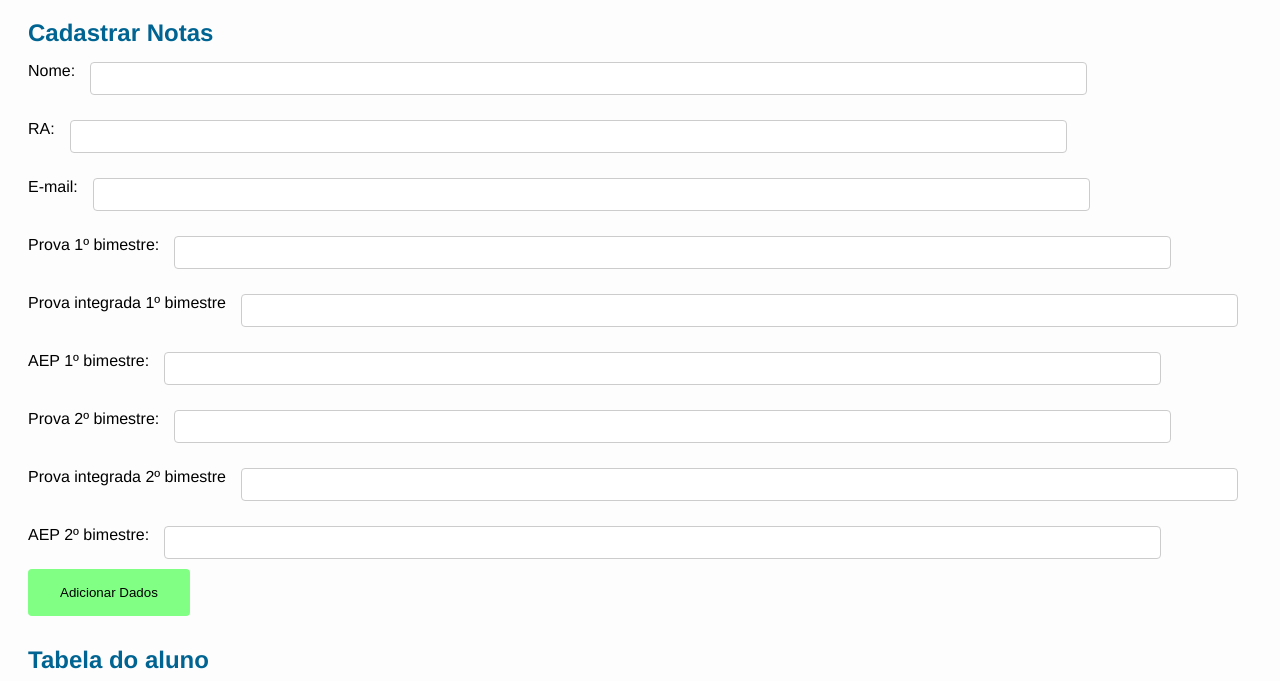
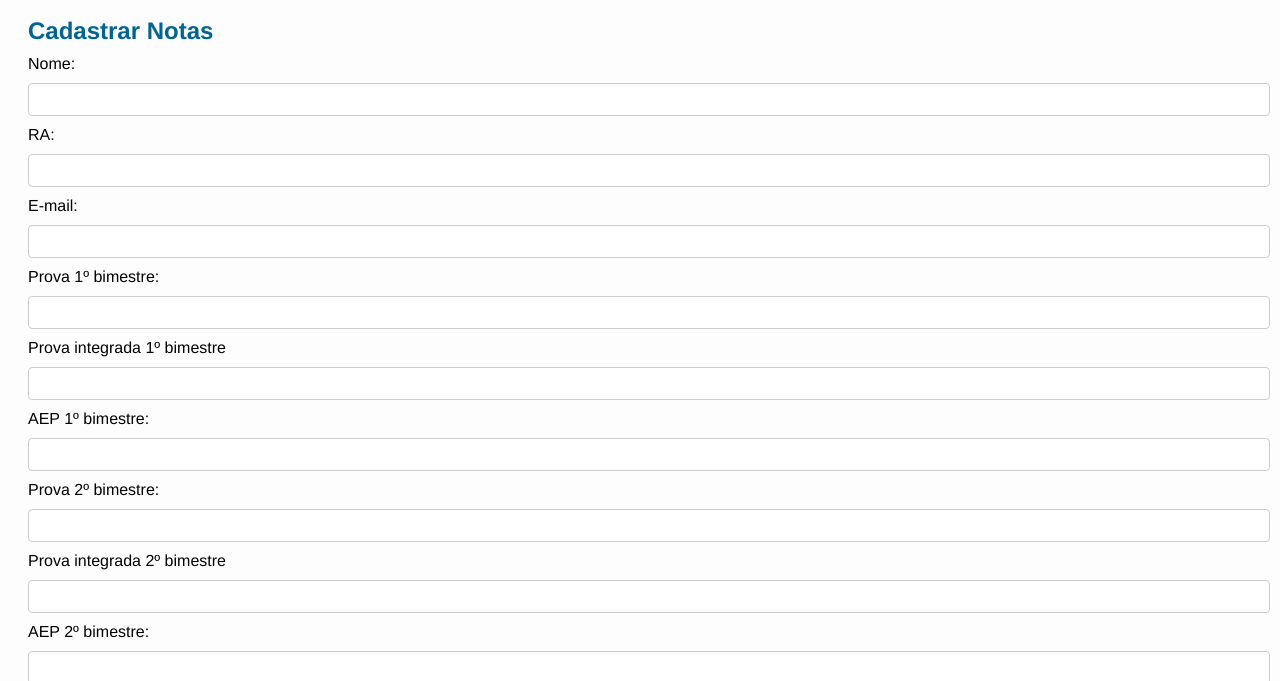
Before and after one commit to thiagosabatke/Gestao-de-Notas-JS, a plain HTML site: page index.html in a window 1280 px wide. Shown: the part 89-770 px from the top of the page. Drawn offline with Linux system fonts and the light colour scheme.

Commit message:
Rocha commit

```diff
--- a/assets/css/style.css
+++ b/assets/css/style.css
@@ -1,10 +1,9 @@
 label {
-    display: flex;
     margin-top: 15px;
 }
 
 label input {
-    margin-left: 15px;
+    margin-top: 10px;
 }
 
 body {
@@ -20,13 +19,13 @@ header {
 
 h1 {
     color: #006492;
+    margin-bottom: 10px;
 }
 
 section {
     margin-bottom: 30px;
 
 }
-
 
 h2 {
     margin-bottom: 10px;
@@ -41,16 +40,20 @@ input[type="email"] {
     margin-bottom: 10px;
     border: 1px solid #ccc;
     border-radius: 4px;
-    width: 80%;
 }
 
 button {
     padding: 16px 32px;
-    background-color: #81ff85;
-    color: #000000;
-    border: none;
+    background-color: #027db6;
+    color: #FFFFFF;
+    border: 2px solid black;
     border-radius: 4px;
     cursor: pointer;
+    transition: 0.5s;
+}
+
+button:hover {
+    background-color: #25b92c;
 }
 
 
```
